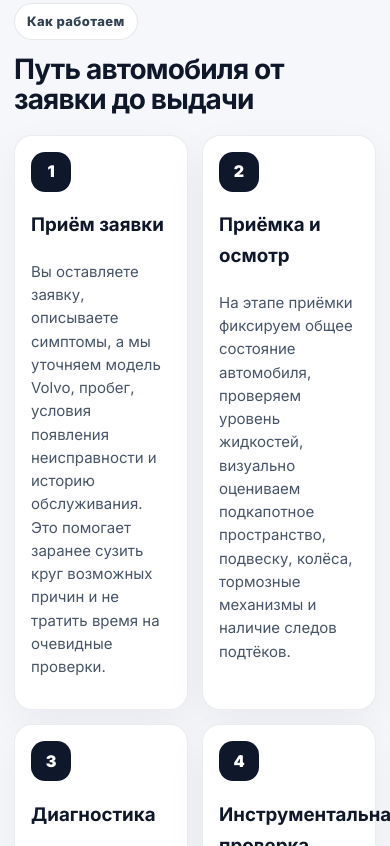
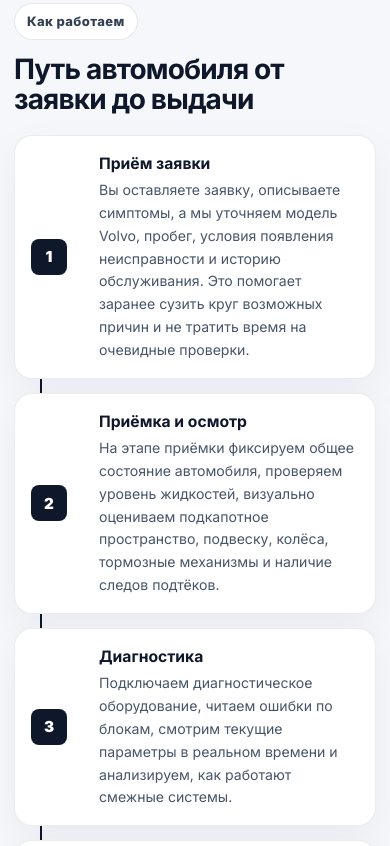
Before and after one commit to Rez421/volvo-center, a plain HTML site: page index.html in a window 390 px wide. Shown: the part 3198-4044 px from the top of the page. Drawn offline with Linux system fonts and the light colour scheme.

Commit message:
final commit

```diff
--- a/css/style.css
+++ b/css/style.css
@@ -1,6 +1,10 @@
-* { box-sizing: border-box; }
+* {
+  box-sizing: border-box;
+}
 
-html { scroll-behavior: smooth; }
+html {
+  scroll-behavior: smooth;
+}
 
 body {
   margin: 0;
@@ -544,30 +548,68 @@ video {
 }
 
 .steps {
+  position: relative;
   display: grid;
-  grid-template-columns: repeat(3, 1fr);
-  gap: 18px;
-  min-width: 0;
+  grid-template-columns: 1fr;
+  gap: 16px;
+  padding: 0;
+  margin: 0;
+  background: transparent;
+}
+
+.steps::before {
+  content: "";
+  position: absolute;
+  left: 36px;
+  top: 0;
+  bottom: 0;
+  width: 2px;
+  background: #0f172a;
+  border-radius: 999px;
 }
 
 .step {
+  position: relative;
   background: #fff;
   border: 1px solid rgba(15, 23, 42, 0.08);
   border-radius: 24px;
-  padding: 22px;
+  padding: 22px 22px 22px 84px;
   box-shadow: 0 14px 40px rgba(15, 23, 42, 0.05);
   min-width: 0;
+  text-align: left;
 }
 
 .step span {
+  position: absolute;
+  left: 16px;
+  top: 50%;
+  transform: translateY(-50%);
   width: 44px;
   height: 44px;
   display: grid;
   place-items: center;
-  border-radius: 14px;
+  border-radius: 10px;
   background: #0f172a;
   color: #fff;
   font-weight: 900;
+  font-size: 1.05rem;
+  box-shadow: none;
+  border: 0;
+  z-index: 1;
+}
+
+.step h3 {
+  margin: 0 0 8px;
+  font-size: 1.05rem;
+  line-height: 1.25;
+  color: #0f172a;
+}
+
+.step p {
+  margin: 0;
+  color: #475569;
+  font-size: 0.94rem;
+  line-height: 1.7;
 }
 
 .review,
@@ -811,25 +853,21 @@ video {
   margin: 0;
 }
 
-@media (max-width: 1100px) {
-  .hero__grid,
-  .about,
-  .booking,
-  .contacts,
-  .reviews {
-    grid-template-columns: 1fr 1fr;
-  }
-
-  .steps {
-    grid-template-columns: 1fr 1fr;
-  }
-
+@media (max-width: 1220px) {
   .footer__top {
     grid-template-columns: 1fr 1fr;
   }
 
   .footer__brand {
     grid-column: 1 / -1;
+  }
+
+  .footer__bottom-inner {
+    padding-inline: 14px;
+  }
+
+  .footer__top {
+    padding-inline: 14px;
   }
 }
 
@@ -918,20 +956,6 @@ video {
 
   .reviews {
     grid-template-columns: 1fr;
-  }
-
-  .footer__top {
-    grid-template-columns: 1fr;
-  }
-
-  .footer__brand {
-    grid-column: auto;
-  }
-
-  .footer__bottom-inner {
-    white-space: normal;
-    flex-wrap: wrap;
-    overflow-x: visible;
   }
 }
 
@@ -1104,16 +1128,44 @@ video {
     font-size: 12px;
   }
 
+  .steps {
+    padding: 0;
+    gap: 14px;
+  }
+
+  .steps::before {
+    left: 26px;
+  }
+
+  .step {
+    padding: 18px 16px 16px 84px;
+  }
+
+  .step span {
+    left: 16px;
+    width: 36px;
+    height: 36px;
+    border-radius: 8px;
+    font-size: 0.95rem;
+    box-shadow: none;
+    border: 0;
+  }
+
+  .step h3 {
+    font-size: 0.98rem;
+    margin-bottom: 6px;
+  }
+
+  .step p {
+    font-size: 0.88rem;
+    line-height: 1.62;
+  }
+
   .steps,
   .reviews,
   .booking,
   .contacts {
     gap: 14px;
-  }
-
-  .step span {
-    width: 40px;
-    height: 40px;
   }
 
   .contact-list {
@@ -1129,25 +1181,9 @@ video {
     min-height: 260px;
   }
 
-  .footer__top {
-    gap: 22px;
-    padding: 28px 0 30px;
-  }
-
-  .footer__brand,
-  .footer__col,
-  .footer__contacts {
-    display: block;
-    width: 100%;
-    box-sizing: border-box;
-    padding-left: 14px;
-    padding-right: 14px;
-  }
-
   .footer__bottom-inner {
     flex-direction: column;
     align-items: flex-start;
-    padding: 16px 14px;
   }
 
   .footer__bottom-inner p {
```
